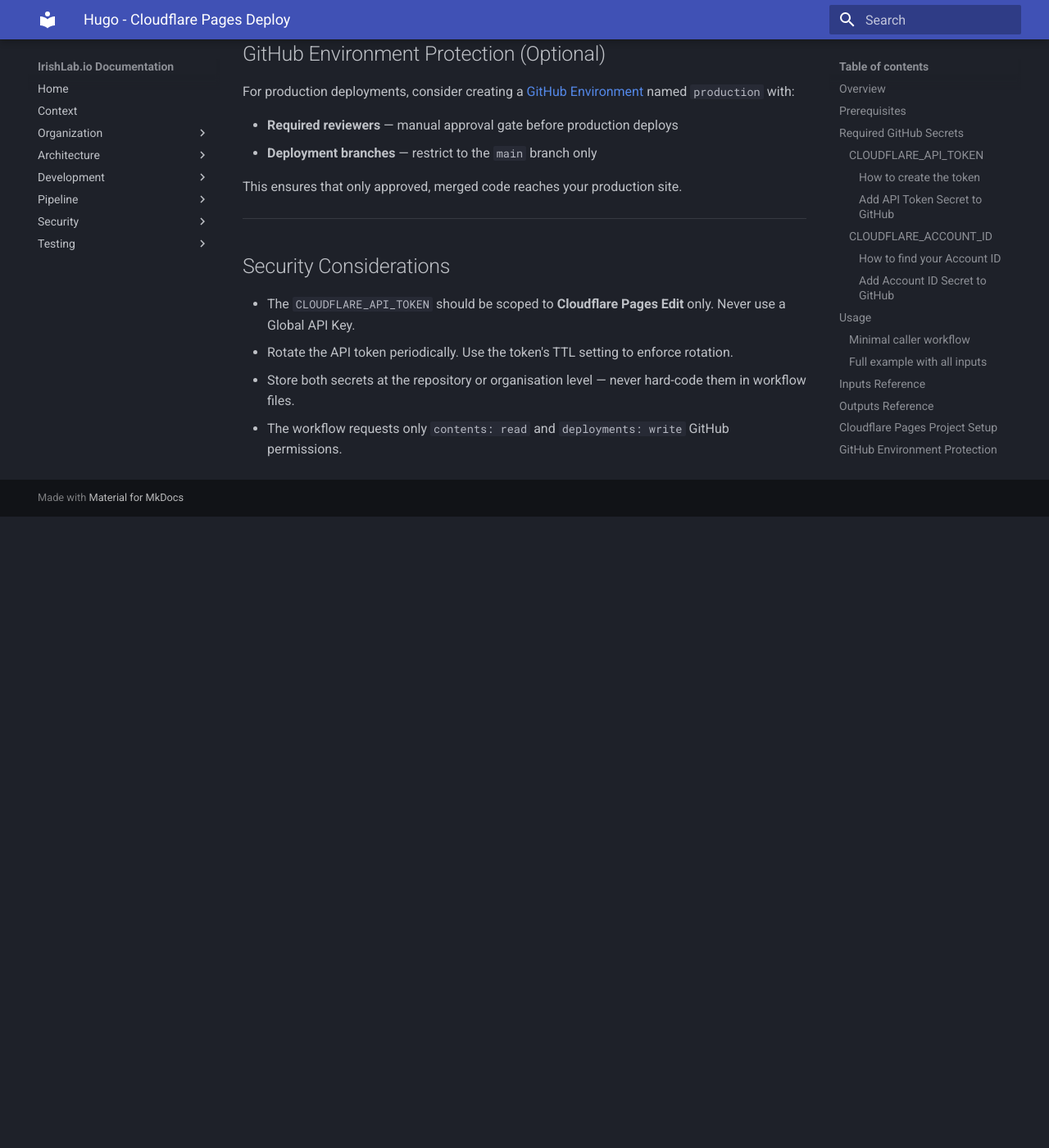
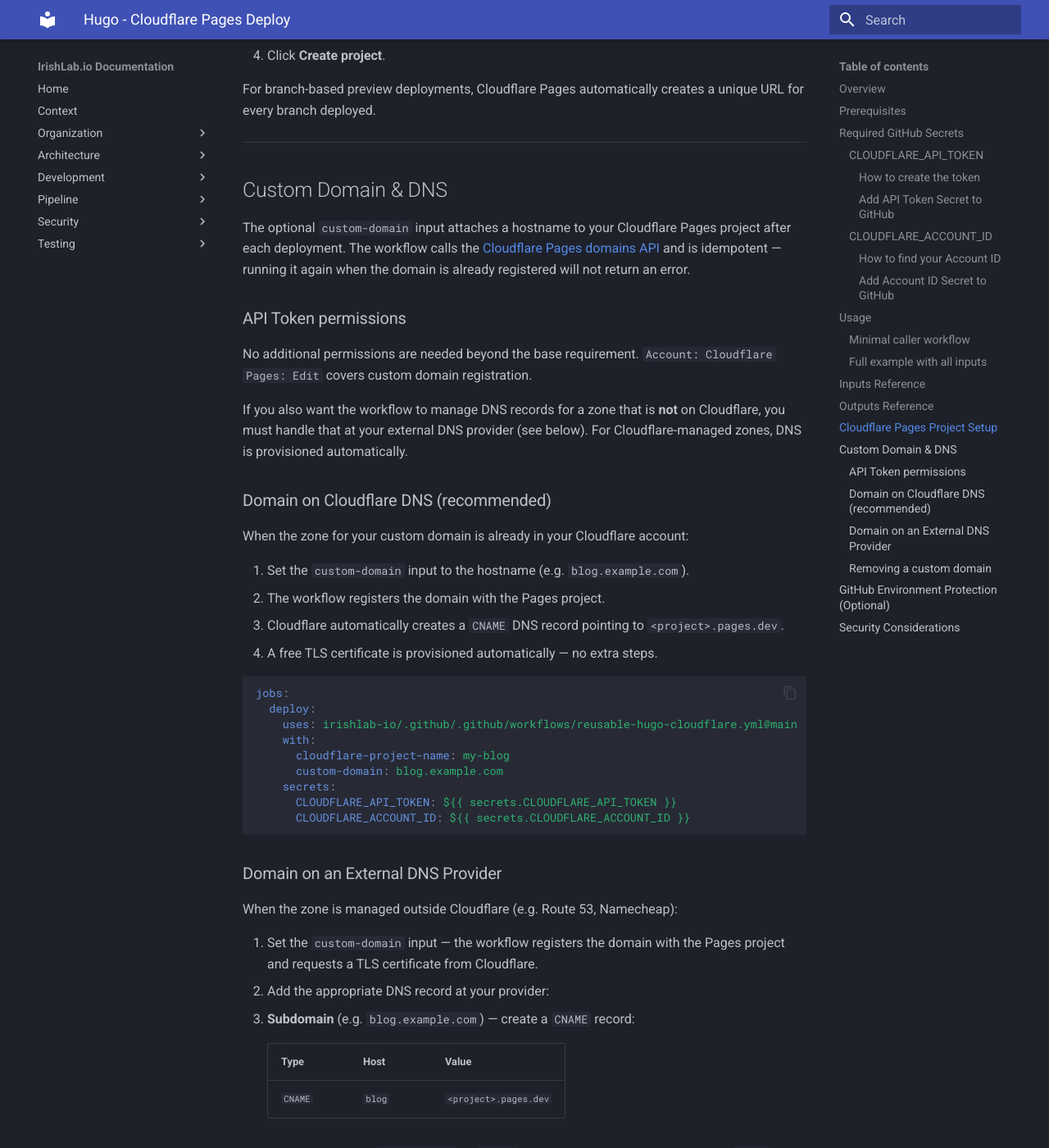
Before and after one commit to irishlab-io/.github, an MkDocs documentation site: the page built from docs/pipeline/hugo-cloudflare.md, in a window 1280 px wide and 1400 px high, scrolled down 5309 px. Shown: the whole window at 82% size. Built offline with MkDocs 1.6.1 and Material for MkDocs 9.7.7, drawn with Linux system fonts in a browser that asks for light colours; before the commit the page ends 5939 px from its top, so only the background shows below that; some of the changed text lies outside the part shown.

Commit message:
Add custom domain and DNS configuration to Hugo Cloudflare Pages workflow
Co-authored-by: irish1986 <13018674+irish1986@users.noreply.github.com>

````diff
--- a/docs/pipeline/hugo-cloudflare.md
+++ b/docs/pipeline/hugo-cloudflare.md
@@ -16,6 +16,8 @@ The workflow performs the following steps:
 3. **Cache** Hugo modules and built resources for faster subsequent runs
 4. **Build** the Hugo site with minification and garbage collection enabled
 5. **Deploy** the built site to Cloudflare Pages using the Wrangler CLI
+6. **Register custom domain** (optional) — associate a custom hostname and
+   auto-provision DNS if the zone is managed by Cloudflare
 
 ---
 
@@ -195,6 +197,7 @@ jobs:
 | Input | Type | Required | Default | Description |
 | --- | --- | --- | --- | --- |
 | `cloudflare-project-name` | `string` | **Yes** | — | Name of the Cloudflare Pages project |
+| `custom-domain` | `string` | No | `""` | Custom domain to associate (e.g. `blog.example.com`) |
 | `environment` | `string` | No | `production` | GitHub environment name |
 | `hugo-extended` | `boolean` | No | `true` | Install the Hugo extended edition (SCSS/SASS) |
 | `hugo-version` | `string` | No | `latest` | Hugo version to install (e.g. `0.147.0`) |
@@ -226,6 +229,78 @@ a unique URL for every branch deployed.
 
 ---
 
+## Custom Domain & DNS
+
+The optional `custom-domain` input attaches a hostname to your Cloudflare
+Pages project after each deployment. The workflow calls the
+[Cloudflare Pages domains API](https://developers.cloudflare.com/api/resources/pages/subresources/domains/methods/add/)
+and is idempotent — running it again when the domain is already registered
+will not return an error.
+
+### API Token permissions
+
+No additional permissions are needed beyond the base requirement.
+`Account: Cloudflare Pages: Edit` covers custom domain registration.
+
+If you also want the workflow to manage DNS records for a zone that is
+**not** on Cloudflare, you must handle that at your external DNS provider
+(see below). For Cloudflare-managed zones, DNS is provisioned automatically.
+
+### Domain on Cloudflare DNS (recommended)
+
+When the zone for your custom domain is already in your Cloudflare account:
+
+1. Set the `custom-domain` input to the hostname (e.g. `blog.example.com`).
+2. The workflow registers the domain with the Pages project.
+3. Cloudflare automatically creates a `CNAME` DNS record pointing to
+   `<project>.pages.dev`.
+4. A free TLS certificate is provisioned automatically — no extra steps.
+
+```yaml
+jobs:
+  deploy:
+    uses: irishlab-io/.github/.github/workflows/reusable-hugo-cloudflare.yml@main
+    with:
+      cloudflare-project-name: my-blog
+      custom-domain: blog.example.com
+    secrets:
+      CLOUDFLARE_API_TOKEN: ${{ secrets.CLOUDFLARE_API_TOKEN }}
+      CLOUDFLARE_ACCOUNT_ID: ${{ secrets.CLOUDFLARE_ACCOUNT_ID }}
+```
+
+### Domain on an External DNS Provider
+
+When the zone is managed outside Cloudflare (e.g. Route 53, Namecheap):
+
+1. Set the `custom-domain` input — the workflow registers the domain with
+   the Pages project and requests a TLS certificate from Cloudflare.
+2. Add the appropriate DNS record at your provider:
+
+   - **Subdomain** (e.g. `blog.example.com`) — create a `CNAME` record:
+
+     | Type | Host | Value |
+     | --- | --- | --- |
+     | `CNAME` | `blog` | `<project>.pages.dev` |
+
+   - **Apex domain** (e.g. `example.com`) — `CNAME` is not valid at the zone
+     apex. Use an `ALIAS` or `ANAME` record if your provider supports it, or
+     delegate the zone to Cloudflare to benefit from CNAME flattening:
+
+     | Type | Host | Value |
+     | --- | --- | --- |
+     | `ALIAS` / `ANAME` | `@` | `<project>.pages.dev` |
+
+> **DNS propagation:** Changes can take up to 48 hours to propagate globally,
+> though most providers resolve within minutes.
+
+### Removing a custom domain
+
+To detach a domain from the Pages project, call the Cloudflare API manually
+or use the Cloudflare dashboard (**Pages → your project → Custom domains →
+Remove**). Remove the corresponding DNS record at your provider afterwards.
+
+---
+
 ## GitHub Environment Protection (Optional)
 
 For production deployments, consider creating a
````
Also changed, not shown: 1 other file.
